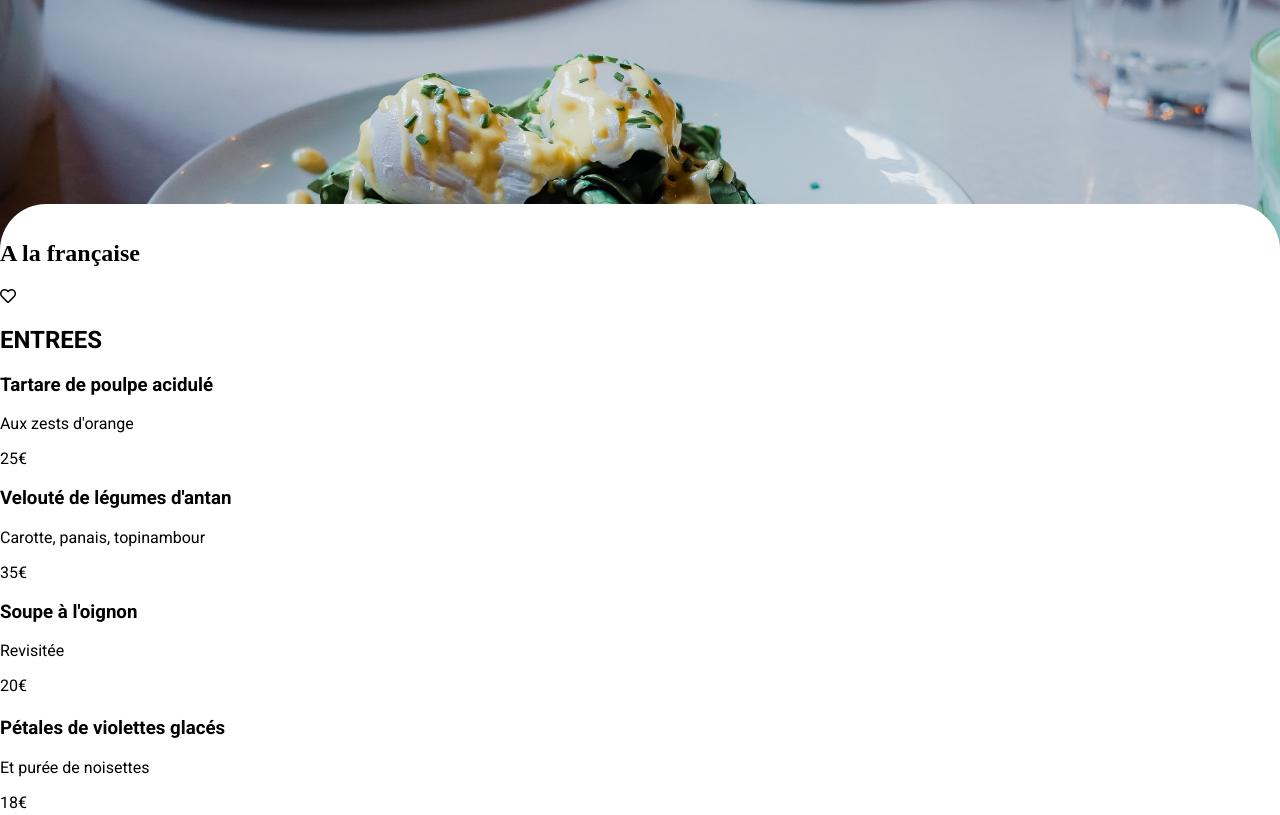
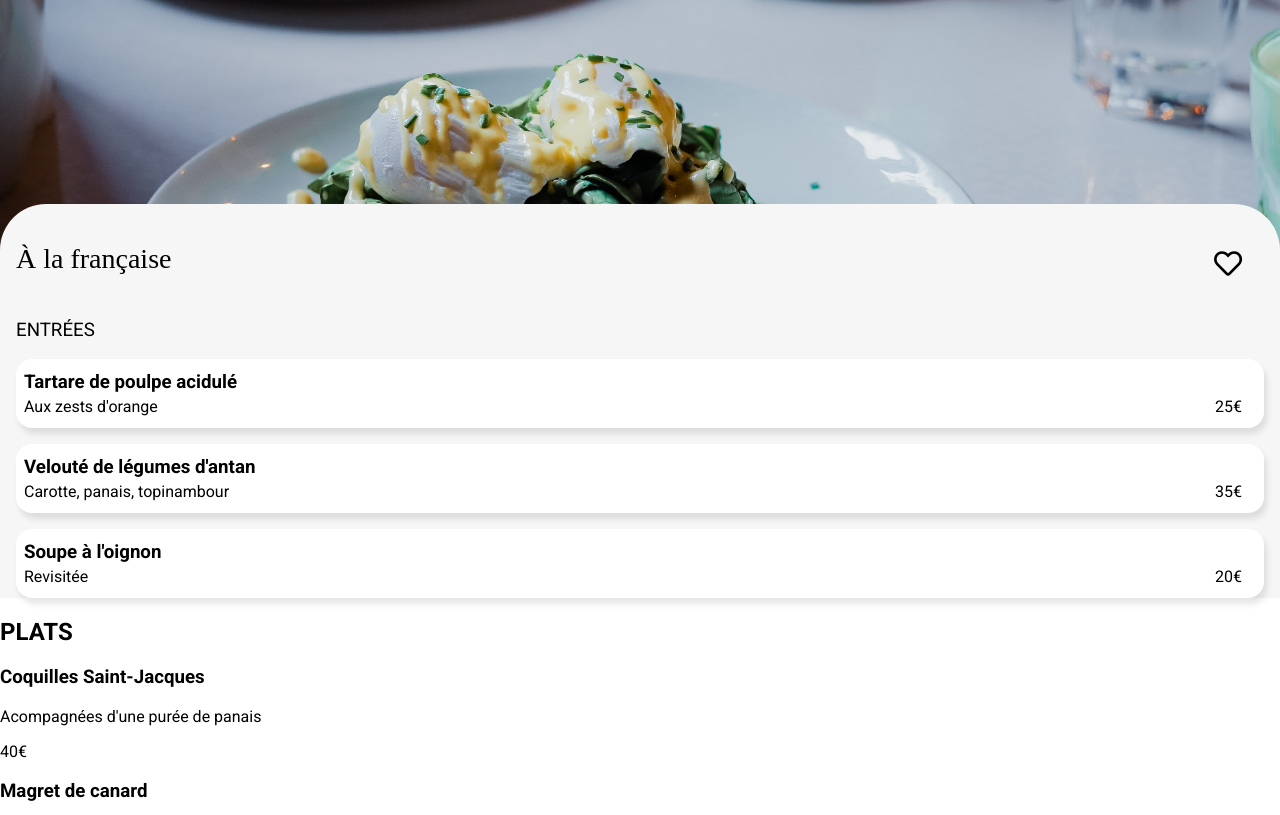
Before and after one commit to AlineAl/AlineLeroy_3_11012021, a plain HTML site: page menu-francaise.html in a window 1280 px wide. Shown: the top 815 px of the page. Drawn offline with Linux system fonts and the light colour scheme; a web font is replaced by a local one.

Commit message:
css de l'entree du menu à la française

```diff
--- a/menu-francaise.html
+++ b/menu-francaise.html
@@ -14,38 +14,39 @@
         </main>
 
         <section id="entrees">
-            <div class="card-generale">
-                <div>
-                    <h2 class="font-h2-francaise">A la française</h2>
+            <div class="card-generale-main">
+                <div class="h1-main-heart">
+                    <h1 class="font-h2-francaise">À la française</h1>
                     <p><i class="far fa-heart"></i></p>
                 </div>
+            </div>
 
-                <h2>ENTREES</h2>
+            <div class="card-generale-entrees-francaise">
+                <h3>ENTRÉES</h3>
                 <div class="cards-entree-francaise">
                     <h3>Tartare de poulpe acidulé</h3>
-                    <div>
+                    <div class="flex-plat-prix">
                         <p>Aux zests d'orange</p>
-                        <p>25€</p>
+                        <p class="p-prix">25€</p>
                     </div>
                 </div>
 
                 <div class="cards-entree-francaise">
                     <h3>Velouté de légumes d'antan</h3>
-                    <div>
+                    <div class="flex-plat-prix">
                         <p>Carotte, panais, topinambour</p>
-                        <p>35€</p>
+                        <p class="p-prix">35€</p>
                     </div>
                 </div>
 
                 <div class="cards-entree-francaise">
                     <h3>Soupe à l'oignon</h3>
-                    <div>
+                    <div class="flex-plat-prix">
                         <p>Revisitée</p>
-                        <p>20€</p>
+                        <p class="p-prix">20€</p>
                     </div>
                 </div>
             </div>
-
         </section>
 
         <section id="plats">
--- a/sass/menu-francaise/_cards-francaise.scss
+++ b/sass/menu-francaise/_cards-francaise.scss
@@ -2,11 +2,52 @@
     font-family: "Shrikhand", "sans-serif";
 }
 
-.card-generale {
-    background-color: #FFFFFF;
+.card-generale-main {
+    background-color: #F6F6F6;
     position: absolute;
     top: 204px;
     border-radius: 46px 46px 0px 0px;
     width: 100%;
     padding-top: 16px;
 }
+
+.card-generale-entrees-francaise {
+    background-color: #F6F6F6;
+    padding-top: 40px;
+    padding-left: 16px;
+
+    h3 {
+        font-weight: lighter;
+    }
+}
+
+.cards-entree-francaise {
+    background-color: white;
+    margin-right: 16px;
+    margin-bottom: 16px;
+    border-radius: 16px;
+    box-shadow: 3px 6px 6px rgba(0, 0, 0, 0.1);
+
+    h3 {
+        font-weight: 600;
+        margin: 0px;
+        padding-bottom: 4px;
+        padding-top: 12px;
+        padding-left: 8px;
+    }
+}
+
+.flex-plat-prix {
+    display: flex;
+    justify-content: space-between;
+
+    p {
+        margin: 0px;
+        padding-bottom: 12px;
+        padding-left: 8px;
+    }
+}
+
+.p-prix {
+    padding-right: 22px;
+}
--- a/sass/menu-francaise/_main-francaise.scss
+++ b/sass/menu-francaise/_main-francaise.scss
@@ -3,3 +3,21 @@
     width: 100%;
     height: 256px;
 }
+
+.h1-main-heart {
+    display: flex;
+    justify-content: space-between;
+
+    h1 {
+        padding-left: 16px;
+        font-weight: lighter;
+    }
+
+    p {
+        padding-right: 38px;
+    }
+
+    h1, p {
+        font-size: 28px;
+    }
+}
```
Also changed, not shown: style.css, 1 other file.
